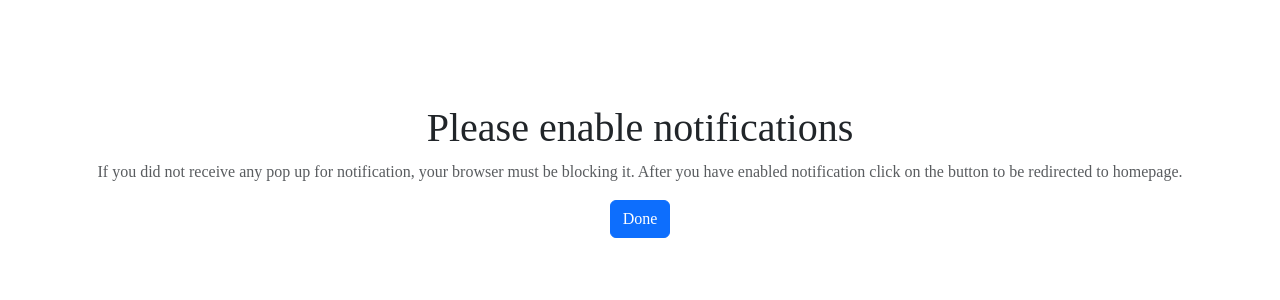
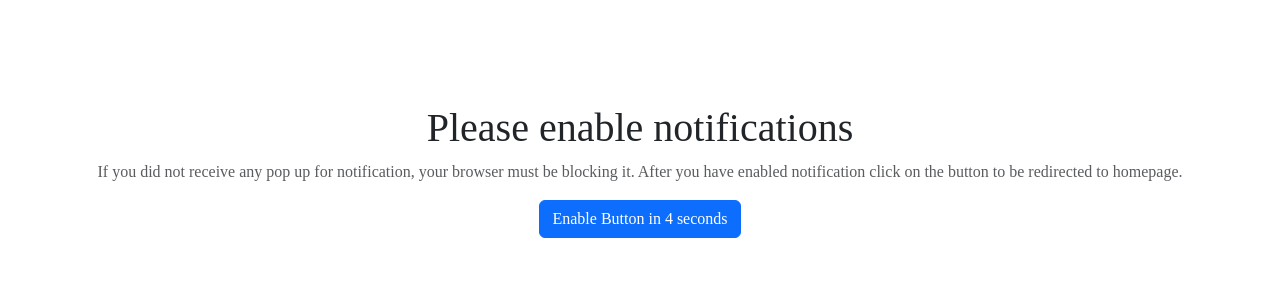
Before and after one commit to abdullashahzan/kkuus, a Django app: page /enableNotifications/ in a window 1280 px wide. Shown: the part 229-529 px from the top of the page. Run offline with Django 4.2, Linux system fonts and the light colour scheme; a user stored in the database is signed in; some libraries are stand-ins or nearby versions.

Commit message:
Version 2.7

```diff
--- a/ecom/shop/templates/enable_notifications.html
+++ b/ecom/shop/templates/enable_notifications.html
@@ -35,12 +35,30 @@
                 <h1>Please enable notifications</h1>
                 <p class="text-muted">If you did not receive any pop up for notification, your browser must be blocking
                     it. After you have enabled notification click on the button to be redirected to homepage.</p>
-                <a href="{% url 'shop:index' %}" class="btn btn-primary">Done</a>
+                <a href="{% url 'shop:index' %}" id="myButton" class="btn btn-primary">Enable Button in <span
+                        id="countdown">10</span> seconds</a>
             </article>
         </div>
     </div>
 
     <input type="hidden" name="csrfmiddlewaretoken" value="{{csrf_token}}">
+
+    <script>
+        const button = document.getElementById('myButton');
+        const countdownElement = document.getElementById('countdown');
+        let countdown = 10;
+        function updateCountdown() {
+            countdown--;
+            countdownElement.textContent = countdown;
+            if (countdown <= 0) {
+                clearInterval(intervalId);
+                button.disabled = false;
+                countdownElement.textContent = '0';
+                button.textContent = 'Home';
+            }
+        }
+        const intervalId = setInterval(updateCountdown, 1000);
+    </script>
 
     <script type="module">
         var csrftoken = document.querySelector('input[name="csrfmiddlewaretoken"]').value;
```
